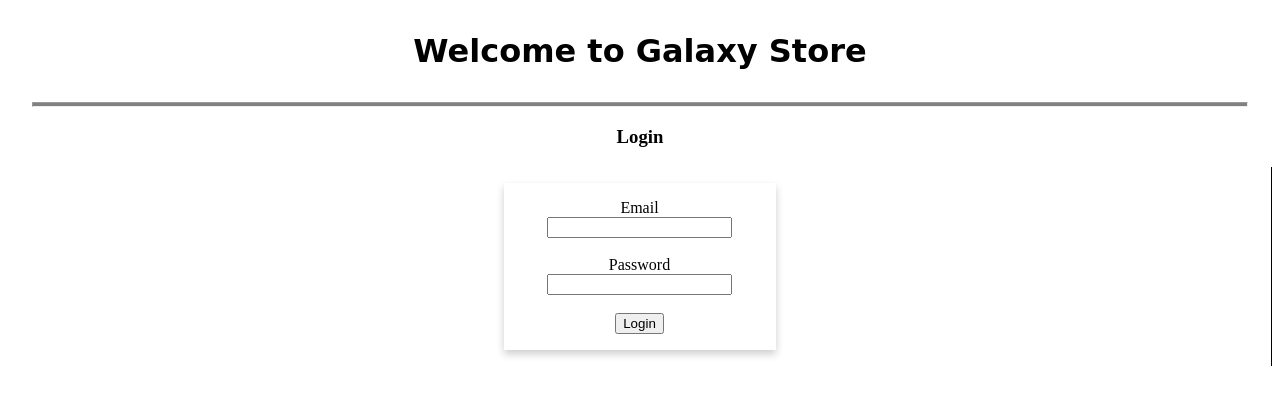
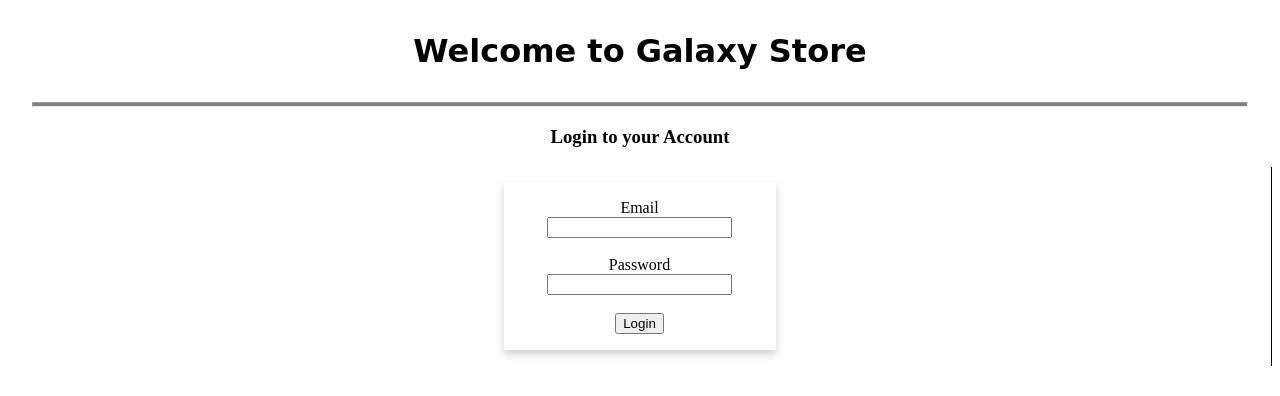
Before and after one commit to avinas02/Galaxy-Store, a plain HTML site: page login.html in a window 1280 px wide. Drawn offline with Linux system fonts and the light colour scheme.

Commit message:
Update login.html

```diff
--- a/login.html
+++ b/login.html
@@ -11,7 +11,7 @@
     <body>
         <h3 class="title">Welcome to Galaxy Store</h3>
         <hr class="horizontal">
-        <h3 class="login_title">Login</h3>
+        <h3 class="login_title">Login to your Account</h3>
 
         <div class="container">
 
```
